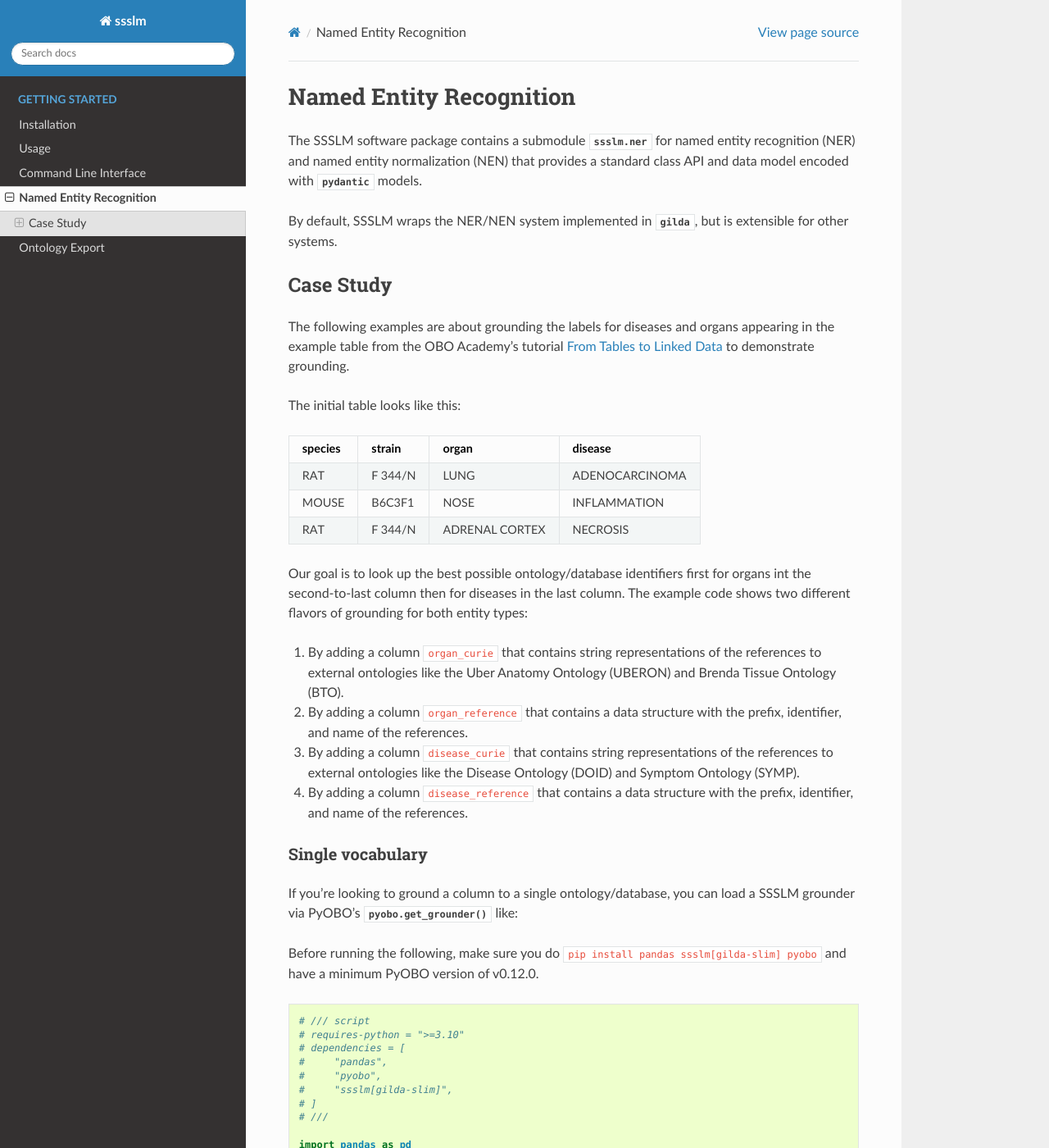
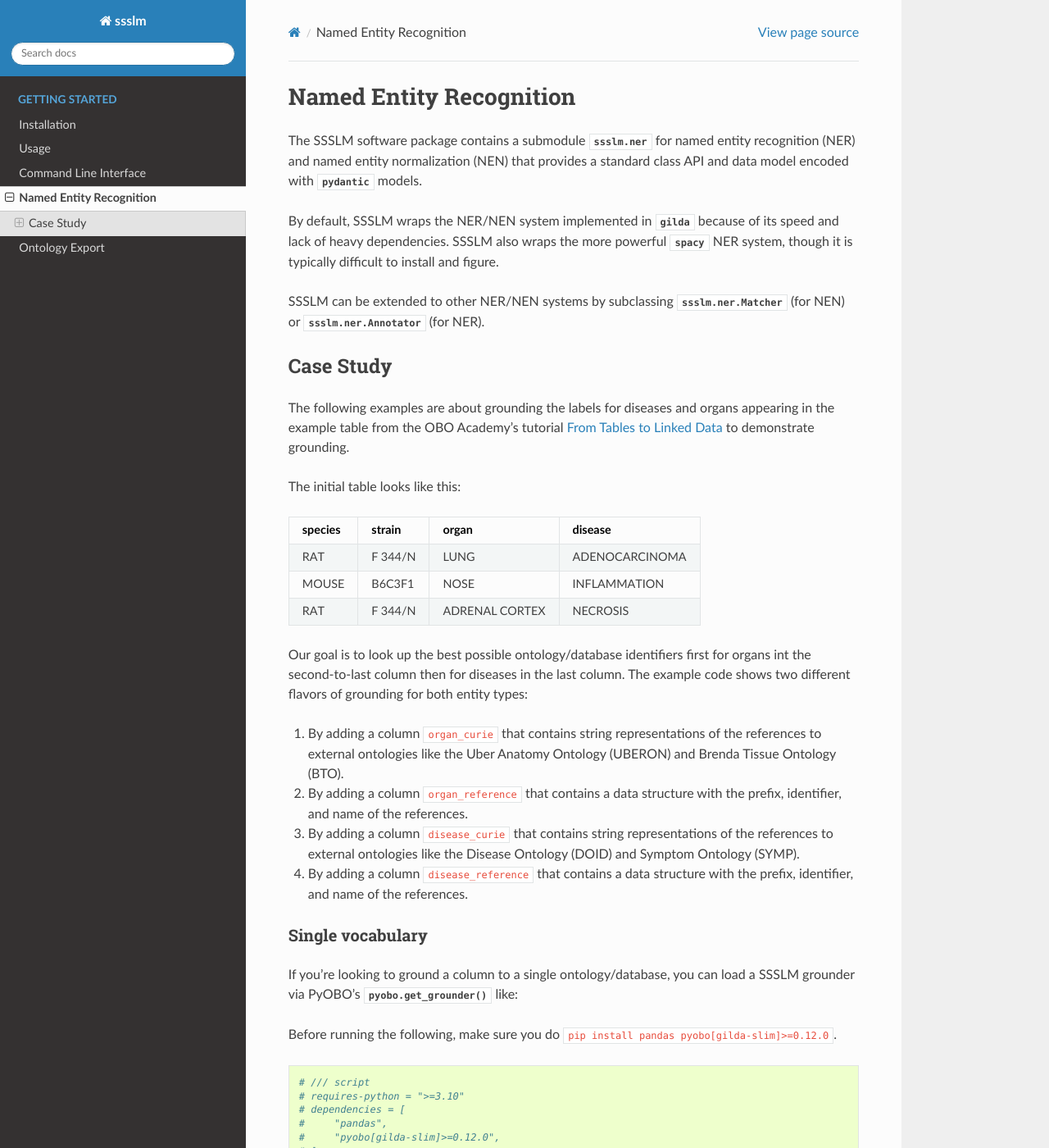
Before and after one commit to cthoyt/ssslm, a Sphinx documentation site: the page built from docs/source/ner.rst, in a window 1280 px wide and 1400 px high. Shown: the whole window at 82% size. Built offline with Sphinx 7.4.7 and the Read the Docs theme 3.1.0, drawn with Linux system fonts in a browser that asks for light colours.

Commit message:
Update docs (#25)

```diff
--- a/docs/source/ner.rst
+++ b/docs/source/ner.rst
@@ -5,8 +5,12 @@
 recognition (NER) and named entity normalization (NEN) that provides a standard class
 API and data model encoded with :mod:`pydantic` models.
 
-By default, SSSLM wraps the NER/NEN system implemented in :mod:`gilda`, but is
-extensible for other systems.
+By default, SSSLM wraps the NER/NEN system implemented in :mod:`gilda` because of its
+speed and lack of heavy dependencies. SSSLM also wraps the more powerful :mod:`spacy`
+NER system, though it is typically difficult to install and figure.
+
+SSSLM can be extended to other NER/NEN systems by subclassing :class:`ssslm.ner.Matcher`
+(for NEN) or :class:`ssslm.ner.Annotator` (for NER).
 
 Case Study
 ----------
@@ -46,8 +50,8 @@
 If you're looking to ground a column to a single ontology/database, you can load a SSSLM
 grounder via PyOBO's :func:`pyobo.get_grounder` like:
 
-Before running the following, make sure you do ``pip install pandas ssslm[gilda-slim]
-pyobo`` and have a minimum PyOBO version of v0.12.0.
+Before running the following, make sure you do ``pip install pandas
+pyobo[gilda-slim]>=0.12.0``.
 
 .. code-block:: python
 
@@ -55,8 +59,7 @@
     # requires-python = ">=3.10"
     # dependencies = [
     #     "pandas",
-    #     "pyobo",
-    #     "ssslm[gilda-slim]",
+    #     "pyobo[gilda-slim]>=0.12.0",
     # ]
     # ///
 
```
Also changed, not shown: 2 other files.
